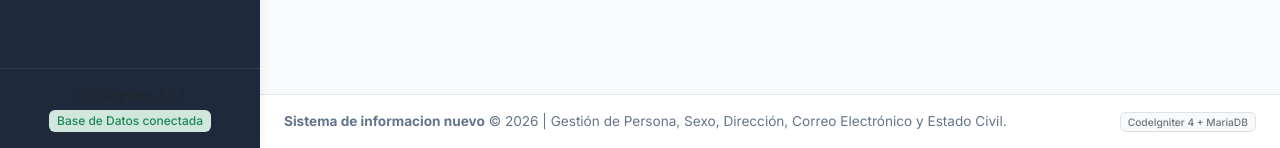
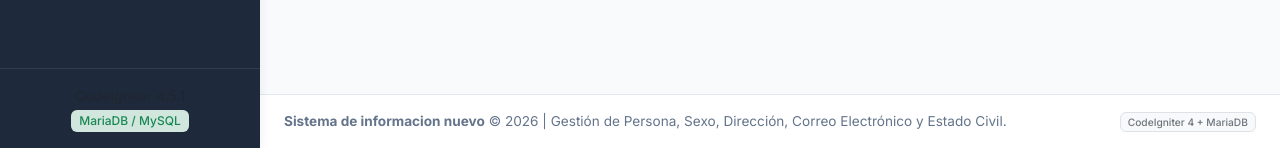
Before and after one commit to elizabonesanchez-sudo/GRUPO-MICROSOFT, a CodeIgniter 4 app: the page made by app/Views/correoelectronico/correo_edit.php in a window 1280 px wide. Shown: the part 652-800 px from the top of the page. Run offline with PHP 8.4 and a stand-in for CodeIgniter, Linux system fonts and the light colour scheme; the template is opened without the code that fills it, so the values that code supplies are empty; some libraries are stand-ins or nearby versions.

Commit message:
Update main.php
Corregir el aviso “Conectado a MySQL” ese aviso del menú lateral es texto fijo y aparece aunque la base de datos esté caída. Además el proyecto usa MariaDB o MySQL, así que lo dejamos como una etiqueta honesta.

```diff
--- a/app/Views/layout/main.php
+++ b/app/Views/layout/main.php
@@ -256,7 +256,7 @@
 
         <div class="p-3 mt-auto border-top border-secondary border-opacity-25 text-center">
             <small class="text-muted d-block">CodeIgniter 4.5.1</small>
-            <span class="badge bg-success-subtle text-success mt-1">Base de Datos conectada</span>
+            <span class="badge bg-success-subtle text-success mt-1">MariaDB / MySQL</span>
         </div>
     </aside>
 
```
